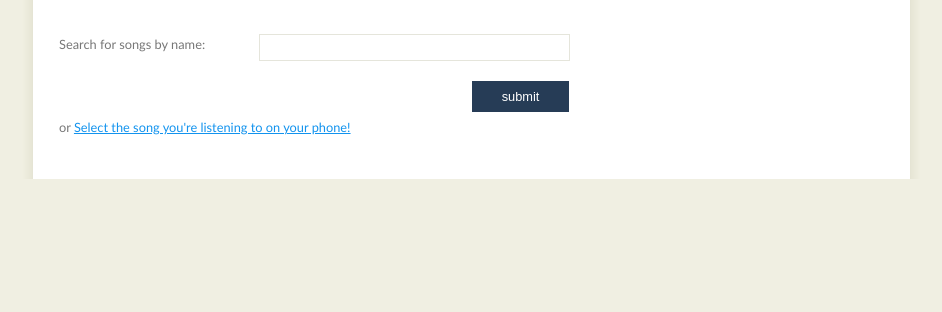
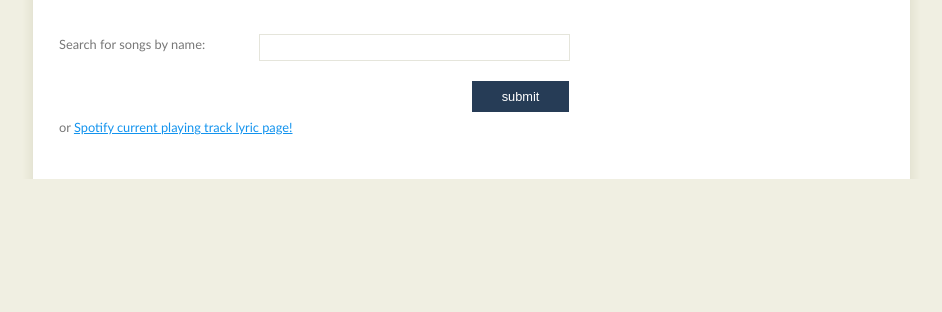
Before and after one commit to noahismith/LiveLyrics, a Flask app: page /songs in a window 1280 px wide. Shown: the part 241-553 px from the top of the page, without its empty margins (169-1111 px from the left). Run offline with Flask 2, Linux system fonts and the light colour scheme.

Commit message:
Removed defects from this version

```diff
--- a/app/templates/activity.html
+++ b/app/templates/activity.html
@@ -28,7 +28,6 @@
           <li><a href="{{ url_for('views.songs') }}">Songs</a></li>
           <li><a href="https://docs.google.com/forms/d/e/1FAIpQLSfkYm6pUmVJ7It-f96yoRxCMMzvktP9RRao0aAWooRUGMQW7Q/viewform?usp=sf_link" target="_blank">Contact Us</a></li>
             <li class="selected"><a href="{{ url_for('views.activity')}}">Recent Activity</a></li>
-            <li><a id = "loginMenu" href="{{ auth_url}}" onclick="return removeCookies();">Login</a></li>
 
         </ul>
       </div>
--- a/app/templates/songs.html
+++ b/app/templates/songs.html
@@ -45,7 +45,7 @@
 
        <!-- <p> or <a href="#" id="sync-link">Select the song you're listening to on your phone!</a><br> </p>
         -->
-	<p> or <a href="#" id="sync-link">Select the song you're listening to on your phone!</a><br> </p>
+	<p> or <a href="#" id="sync-link">Spotify current playing track lyric page!</a><br> </p>
 
 	</div>
 
```
